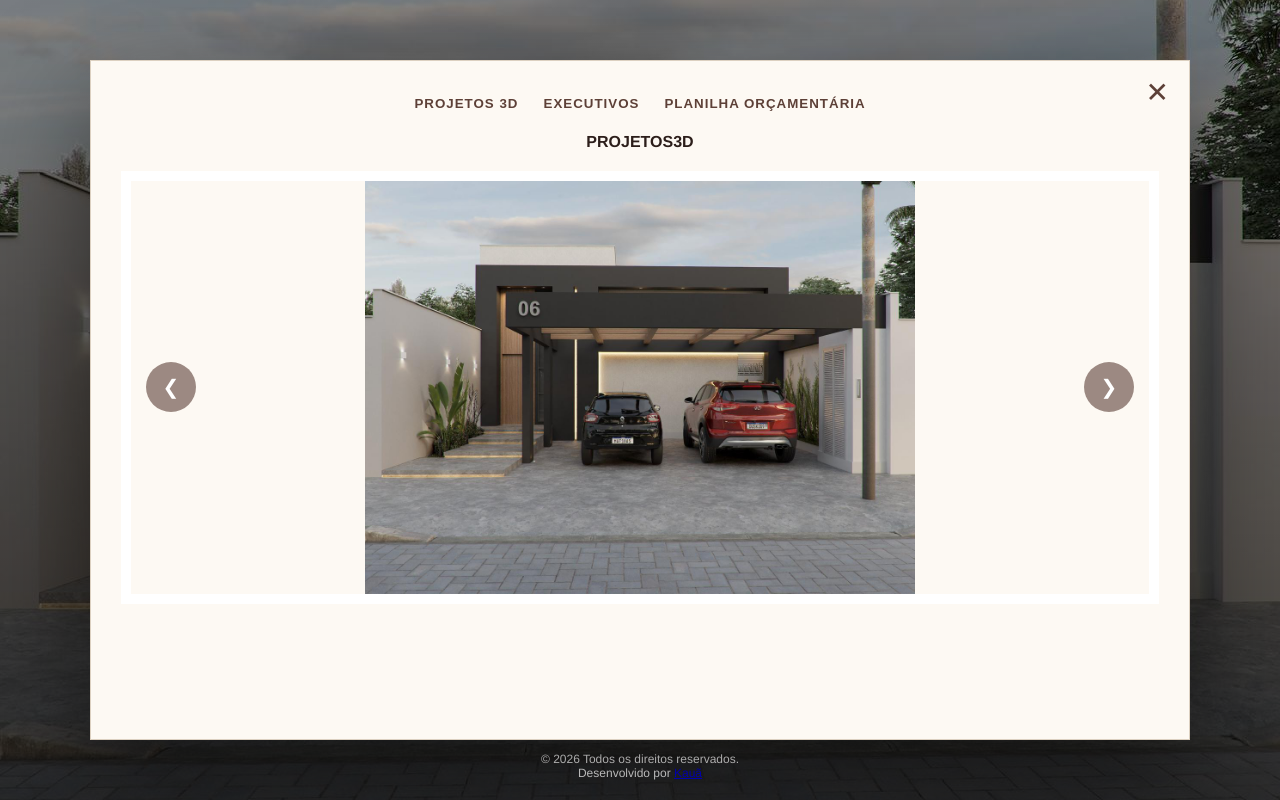
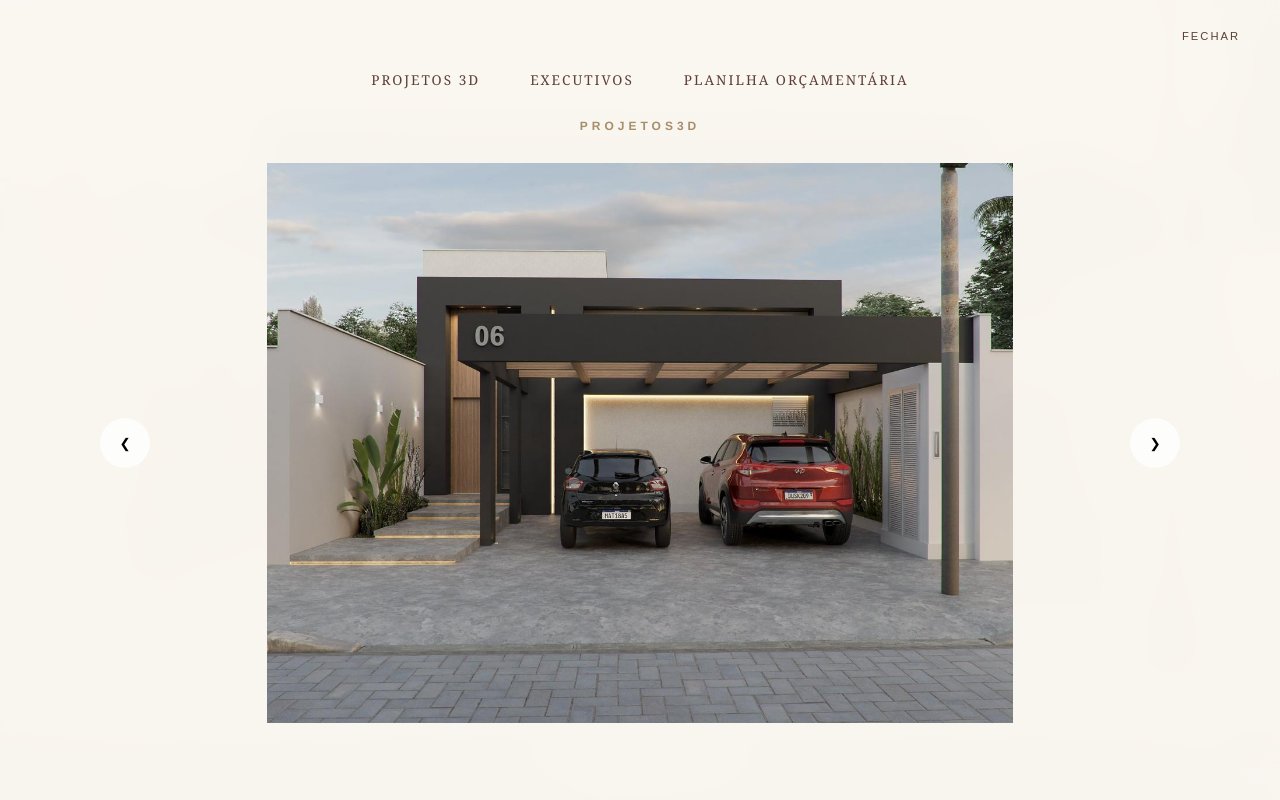
Before and after one commit to KauaRios/PORTFOLIO-DE-ARQUITETURA, a plain HTML site: page index.html in a window 1280 px wide. Both pictures are taken after a click on the link "VER PROJETOS". Drawn offline with Linux system fonts and the light colour scheme.

Commit message:
alterando grade de movimentos

```diff
--- a/index.html
+++ b/index.html
@@ -11,10 +11,8 @@
     <section class="hero">
         <div class="hero-content">
             <img id="Geovana" src="Geovana.jpeg" alt="Geovana">
-      <h2 class="hero-title"> Geovana Soares </h2>
-      <h3 class="hero-text">
-       Arquiteta e Urbanista
-      </h3>
+            <h2 class="hero-title">Geovana Soares</h2>
+            <h3 class="hero-text">Arquiteta e Urbanista</h3>
             <a href="#" class="hero-button" onclick="abrirProjetos(event)">Ver projetos</a>
         </div>
 
@@ -25,7 +23,7 @@
     </section>
 
     <div id="Aba-projetos">
-    <button class="btn-fechar-modal" onclick="fecharProjetos()">✕</button>
+        <button class="btn-fechar-modal" onclick="fecharProjetos()">FECHAR</button>
 
         <div class="modal-header">
             <div class="modal-menu">
@@ -33,7 +31,7 @@
                 <button onclick="carregarCategoria('executivos')">Executivos</button>
                 <button onclick="carregarCategoria('planilha')">Planilha Orçamentária</button>
             </div>
-        <h4 id="titulo-categoria">Selecione uma Categoria</h4>
+            <h4 id="titulo-categoria">PROJETOS 3D</h4>
         </div>
 
         <div class="slider-container">
--- a/script.js
+++ b/script.js
@@ -1,53 +1,46 @@
-// 1. Variáveis Globais
 let dadosProjetos = {};
 let currentSlide = 0;
 
-// Mapeamento das suas pastas reais (conforme image_95c3e5.png)
 const caminhosDasPastas = {
     "projetos3d": "imagesP3D/",
     "executivos": "imagesPEXE/",
     "planilha": "imagesPlanilhas/"
 };
 
-// 2. Carregar o JSON assim que o site inicia
+// 1. Carregar JSON
 fetch('imagens.json')
     .then(res => res.json())
     .then(data => {
         dadosProjetos = data;
-        console.log("JSON carregado com sucesso!");
+        console.log("JSON Carregado");
     })
-    .catch(err => console.error("Erro: O arquivo imagens.json não foi encontrado!", err));
+    .catch(err => console.error("Erro ao carregar JSON:", err));
 
-// 3. Função para abrir a aba (Gatilho único)
+// 2. Abrir Modal
 function abrirProjetos(e) {
     if(e) e.preventDefault();
-
     const aba = document.getElementById('Aba-projetos');
-
-    // Mostra o elemento no DOM
-    aba.style.display = 'block';
-
-    // Inicia a animação e carrega as fotos
+    aba.style.display = 'flex';
     setTimeout(() => {
         aba.classList.add('active');
-        carregarCategoria('projetos3d'); // Começa pela 3D
+        carregarCategoria('projetos3d');
     }, 10);
 }
 
-// 4. Função para carregar as imagens no slider
+// 3. Carregar Imagens
 function carregarCategoria(cat) {
     const slider = document.getElementById("slider");
     const titulo = document.getElementById("titulo-categoria");
 
     slider.innerHTML = "";
     currentSlide = 0;
-    slider.style.transform = `translateX(0%)`;
     titulo.innerText = cat.toUpperCase();
 
     if (dadosProjetos[cat]) {
-        dadosProjetos[cat].forEach(nome => {
+        dadosProjetos[cat].forEach((nome, index) => {
             const slideItem = document.createElement("div");
             slideItem.classList.add("slide-item");
+            if(index === 0) slideItem.classList.add("active-slide");
 
             const img = document.createElement("img");
             img.src = caminhosDasPastas[cat] + nome;
@@ -59,27 +52,32 @@ function carregarCategoria(cat) {
     }
 }
 
-// 5. Controles do Slider
+// 4. Mudar Slide (Fade)
 function mudarSlide(direcao) {
     const slides = document.querySelectorAll('.slide-item');
-    if (slides.length === 0) return;
+    if (slides.length <= 1) return;
 
-    currentSlide += direcao;
-    if (currentSlide >= slides.length) currentSlide = 0;
-    if (currentSlide < 0) currentSlide = slides.length - 1;
-
-    document.getElementById('slider').style.transform = `translateX(${currentSlide * -100}%)`;
+    slides[currentSlide].classList.remove('active-slide');
+    currentSlide = (currentSlide + direcao + slides.length) % slides.length;
+    slides[currentSlide].classList.add('active-slide');
 }
 
-// 6. Função para fechar
+// 5. Fechar
 function fecharProjetos() {
     const aba = document.getElementById('Aba-projetos');
     aba.classList.remove('active');
-    setTimeout(() => {
-        aba.style.display = 'none';
-    }, 400);
+    setTimeout(() => { aba.style.display = 'none'; }, 500);
 }
 
-
-
-//images de fundo em carrosel
+// 6. Zoom
+document.getElementById('slider').addEventListener('click', function(e) {
+    if (e.target.tagName === 'IMG') {
+        const fullScreenDiv = document.createElement('div');
+        fullScreenDiv.classList.add('img-fullscreen');
+        const fullImg = document.createElement('img');
+        fullImg.src = e.target.src;
+        fullScreenDiv.appendChild(fullImg);
+        document.body.appendChild(fullScreenDiv);
+        fullScreenDiv.onclick = () => fullScreenDiv.remove();
+    }
+});
--- a/style.css
+++ b/style.css
@@ -60,6 +60,12 @@ body {
     text-transform: uppercase;
 }
 
+.hero-text {
+    font-weight: 300;
+    letter-spacing: 2px;
+    margin-top: 5px;
+}
+
 .hero-button {
     display: inline-block;
     margin-top: 30px;
@@ -77,64 +83,84 @@ body {
     background: var(--cor-ouro);
 }
 
+.footer-simples {
+    position: absolute;
+    bottom: 20px;
+    width: 100%;
+    text-align: center;
+    color: #fff;
+    font-size: 12px;
+}
+
+.link-creditos { color: var(--cor-ouro); text-decoration: none; }
+
 /* MODAL / ABA PROJETOS */
 #Aba-projetos {
-  display: none;
+    display: none; /* JS muda para flex */
     position: fixed;
-  top: 50%;
-  left: 50%;
-  transform: translate(-50%, -50%) scale(0.9);
-  width: 110%;
-  max-width: 1100px;
-  height: 85vh;
-  background: var(--cor-creme);
+    top: 0; left: 0;
+    width: 100%; height: 100%;
+    background: rgba(253, 249, 243, 0.98);
+    backdrop-filter: blur(15px);
     z-index: 1000;
-  padding: 30px;
-  border: 1px solid #DCD0C0;
-  box-shadow: 0 40px 100px rgba(0,0,0,0.5);
-  transition: all 0.4s cubic-bezier(0.165, 0.84, 0.44, 1);
+    padding: 60px 40px;
+    opacity: 0;
+    transition: 0.5s ease;
+    flex-direction: column;
+    align-items: center; /* Centraliza tudo horizontalmente */
 }
 
 #Aba-projetos.active {
-  display: block;
-  transform: translate(-50%, -50%) scale(1);
+    display: flex;
+    opacity: 1;
 }
 
 .modal-header {
+    width: 100%;
+    max-width: 1000px;
     text-align: center;
-  margin-bottom: 20px;
+    margin-bottom: 30px;
 }
 
 .modal-menu {
     display: flex;
     justify-content: center;
-  gap: 25px;
-  margin-bottom: 15px;
+    gap: 30px;
+    margin-bottom: 20px;
+    flex-wrap: wrap;
 }
 
 .modal-menu button {
     background: none;
     border: none;
     color: var(--cor-madeira);
-  font-weight: 700;
+    font-family: 'Georgia', serif;
+    font-size: 0.85rem;
     cursor: pointer;
     text-transform: uppercase;
-  letter-spacing: 1px;
-  border-bottom: 2px solid transparent;
-  padding: 5px 0;
+    letter-spacing: 2px;
+    padding: 10px;
+    transition: 0.3s;
 }
 
 .modal-menu button:hover {
-  border-bottom: 2px solid var(--cor-ouro);
+    color: var(--cor-ouro);
+}
+
+#titulo-categoria {
+    color: var(--cor-ouro);
+    letter-spacing: 4px;
+    font-size: 0.75rem;
 }
 
 .btn-fechar-modal {
     position: absolute;
-  top: 15px;
-  right: 20px;
+    top: 30px;
+    right: 40px;
     background: none;
     border: none;
-  font-size: 28px;
+    font-size: 0.7rem;
+    letter-spacing: 2px;
     color: var(--cor-madeira);
     cursor: pointer;
 }
@@ -142,26 +168,38 @@ body {
 /* SLIDER */
 .slider-container {
     position: relative;
-  height: 70%;
+    width: 100%;
+    max-width: 1100px;
+    height: 70vh;
     overflow: hidden;
-  border: 10px solid #fff;
 }
 
 .slider-wrapper {
-  display: flex;
+    position: relative;
     height: 100%;
-  transition: transform 0.6s cubic-bezier(0.23, 1, 0.32, 1);
+    width: 100%;
 }
 
 .slide-item {
-  min-width: 100%;
-  height: 100%;
+    position: absolute;
+    inset: 0;
+    opacity: 0;
+    transition: opacity 0.8s ease;
+    display: flex;
+    align-items: center;
+    justify-content: center;
+}
+
+.slide-item.active-slide {
+    opacity: 1;
+    z-index: 5;
 }
 
 .slide-item img {
-  width: 100%;
-  height: 100%;
+    max-width: 100%;
+    max-height: 100%;
     object-fit: contain;
+    cursor: zoom-in;
 }
 
 /* Navegação */
@@ -169,20 +207,35 @@ body {
     position: absolute;
     top: 50%;
     transform: translateY(-50%);
-  background: rgba(93, 64, 55, 0.6);
-  color: #fff;
+    background: rgba(255,255,255,0.8);
     border: none;
-  width: 50px;
-  height: 50px;
+    width: 50px; height: 50px;
     border-radius: 50%;
     cursor: pointer;
-  font-size: 20px;
+    z-index: 10;
+    transition: 0.3s;
 }
 
-.nav-btn:hover { background: var(--cor-madeira); }
-.prev { left: 15px; }
-.next { right: 15px; }
+.nav-btn:hover { background: var(--cor-ouro); color: #fff; }
+.prev { left: 10px; }
+.next { right: 10px; }
 
-.footer-simples {
-  position: absolute; bottom: 20px; width: 100%; text-align: center; color: #fff; font-size: 12px; z-index: 5;
+/* Zoom */
+.img-fullscreen {
+    position: fixed;
+    inset: 0;
+    background: rgba(0,0,0,0.95);
+    z-index: 2000;
+    display: flex;
+    align-items: center;
+    justify-content: center;
+    cursor: zoom-out;
 }
+
+.img-fullscreen img { max-width: 95%; max-height: 95%; }
+
+@media (max-width: 768px) {
+    #Aba-projetos { padding: 40px 15px; }
+    .modal-menu { gap: 10px; }
+    .slider-container { height: 60vh; }
+}
```
Lines whose indentation alone changed are shown as unchanged.
